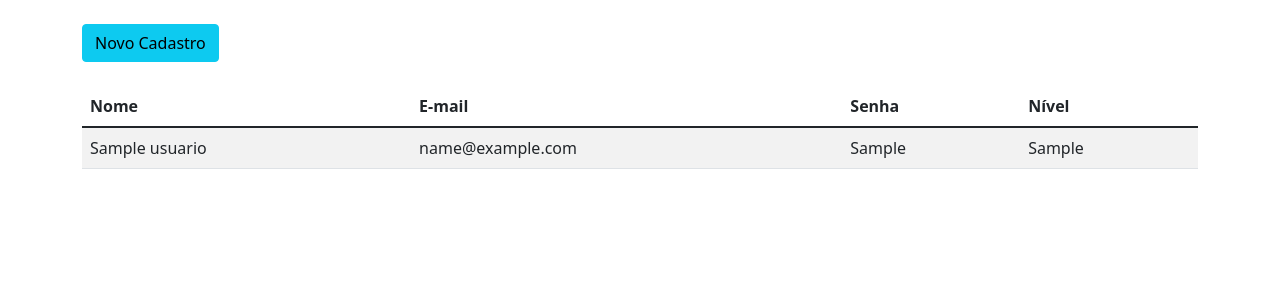
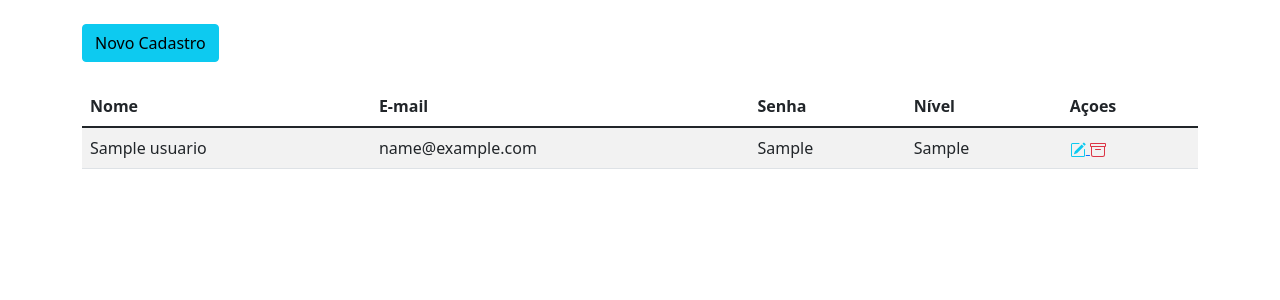
Before and after one commit to dnsdigitaltech/php8PDO, a PHP site: page /login/painel-adm/ in a window 1280 px wide. Shown: the part 56-356 px from the top of the page. Run offline with PHP 8.4, Linux system fonts and the light colour scheme; the visitor is signed in with stand-in values (Sample User, id 1); tables that the repository leaves empty or names only in its code hold one stand-in row (values such as "Sample post").

Commit message:
Ícones do Bootstrap

```diff
--- a/login/painel-adm/index.php
+++ b/login/painel-adm/index.php
@@ -61,6 +61,7 @@
                     <th scope="col">E-mail</th>
                     <th scope="col">Senha</th>
                     <th scope="col">Nível</th>
+                    <th scope="col">Açoes</th>
                     </tr>
                 </thead>
                 <tbody>
@@ -80,6 +81,19 @@
                                         <td>'.$total['email'].'</td>
                                         <td>'.$total['senha'].'</td>
                                         <td>'.$total['nivel'].'</td>
+                                        <td>
+                                            <a href="" title="Editar Registro" class="mr-1">
+                                                <svg xmlns="http://www.w3.org/2000/svg" width="16" height="16" fill="currentColor" class="bi bi-pencil-square text-info" viewBox="0 0 16 16">
+                                                    <path d="M15.502 1.94a.5.5 0 0 1 0 .706L14.459 3.69l-2-2L13.502.646a.5.5 0 0 1 .707 0l1.293 1.293zm-1.75 2.456-2-2L4.939 9.21a.5.5 0 0 0-.121.196l-.805 2.414a.25.25 0 0 0 .316.316l2.414-.805a.5.5 0 0 0 .196-.12l6.813-6.814z"/>
+                                                    <path fill-rule="evenodd" d="M1 13.5A1.5 1.5 0 0 0 2.5 15h11a1.5 1.5 0 0 0 1.5-1.5v-6a.5.5 0 0 0-1 0v6a.5.5 0 0 1-.5.5h-11a.5.5 0 0 1-.5-.5v-11a.5.5 0 0 1 .5-.5H9a.5.5 0 0 0 0-1H2.5A1.5 1.5 0 0 0 1 2.5v11z"/>
+                                                </svg>
+                                            </a>
+                                            <a href="" title="Remover Registro" class="mr-1">
+                                                <svg xmlns="http://www.w3.org/2000/svg" width="16" height="16" fill="currentColor" class="bi bi-archive text-danger" viewBox="0 0 16 16">
+                                                    <path d="M0 2a1 1 0 0 1 1-1h14a1 1 0 0 1 1 1v2a1 1 0 0 1-1 1v7.5a2.5 2.5 0 0 1-2.5 2.5h-9A2.5 2.5 0 0 1 1 12.5V5a1 1 0 0 1-1-1V2zm2 3v7.5A1.5 1.5 0 0 0 3.5 14h9a1.5 1.5 0 0 0 1.5-1.5V5H2zm13-3H1v2h14V2zM5 7.5a.5.5 0 0 1 .5-.5h5a.5.5 0 0 1 0 1h-5a.5.5 0 0 1-.5-.5z"/>
+                                                </svg>
+                                            </a>
+                                        </td>
                                     </tr>';
                             }
 
```
